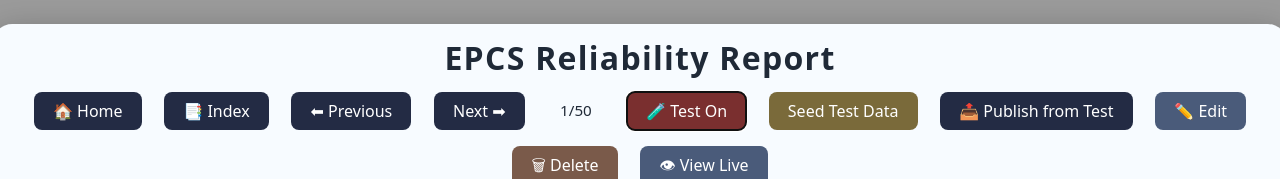
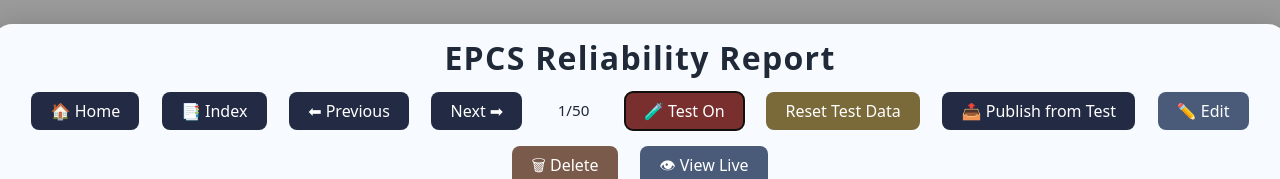
Before and after one commit to ShivanshRai1/epcs_reliability_report, a React (Vite) app in the folder epcs-reliability-report/: page /page/1 in a window 1280 px wide. Both pictures are taken after a click on the button "Switch to persistent test mode". Shown: the top 179 px of the page. Built offline with nearby package versions, Linux system fonts and the light colour scheme; no server answers.

Commit message:
Rename Seed Test Data button to Reset Test Data

```diff
--- a/epcs-reliability-report/src/components/Navigation.jsx
+++ b/epcs-reliability-report/src/components/Navigation.jsx
@@ -90,7 +90,7 @@ const Navigation = ({ onNavigate, isEditMode, isLiveMode, onEditToggle, onToggle
               disabled={isSeedingTestData}
               title="Re-seed persistent test tables from production"
             >
-              {isSeedingTestData ? 'Seeding...' : 'Seed Test Data'}
+              {isSeedingTestData ? 'Resetting...' : 'Reset Test Data'}
             </button>
           )}
           {isTestMode && (
```
